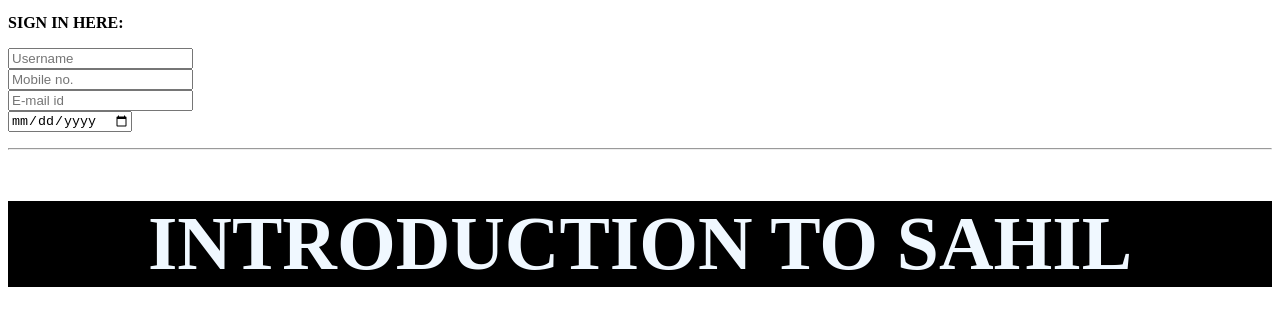
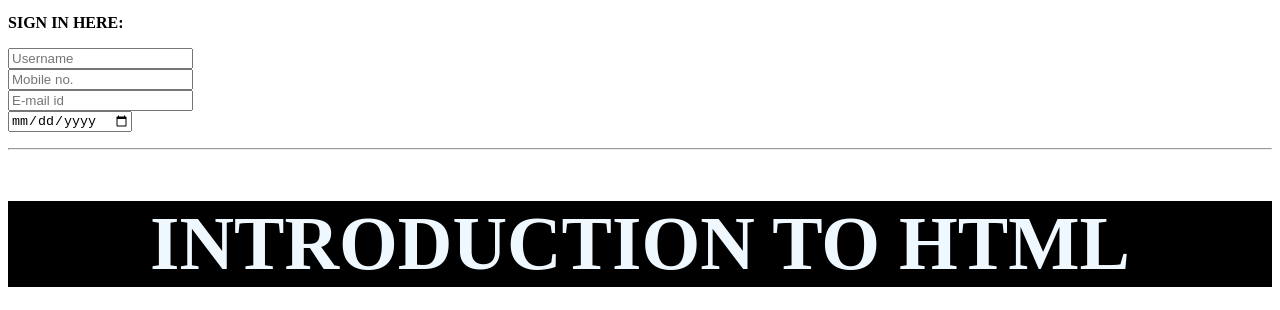
Before and after one commit to guptan404/sahil.github.io, a plain HTML site: page index.html in a window 1280 px wide. Shown: the part 490-800 px from the top of the page. Drawn offline with Linux system fonts and the light colour scheme.

Commit message:
Update index.html

```diff
--- a/index.html
+++ b/index.html
@@ -25,7 +25,7 @@
     </form>
     </p>
     <hr>
-    <h1>INTRODUCTION TO SAHIL</h1>
+    <h1>INTRODUCTION TO HTML</h1>
     <hr>
     <h3>WHAT IS HTML?</h3>
     <br>
```
